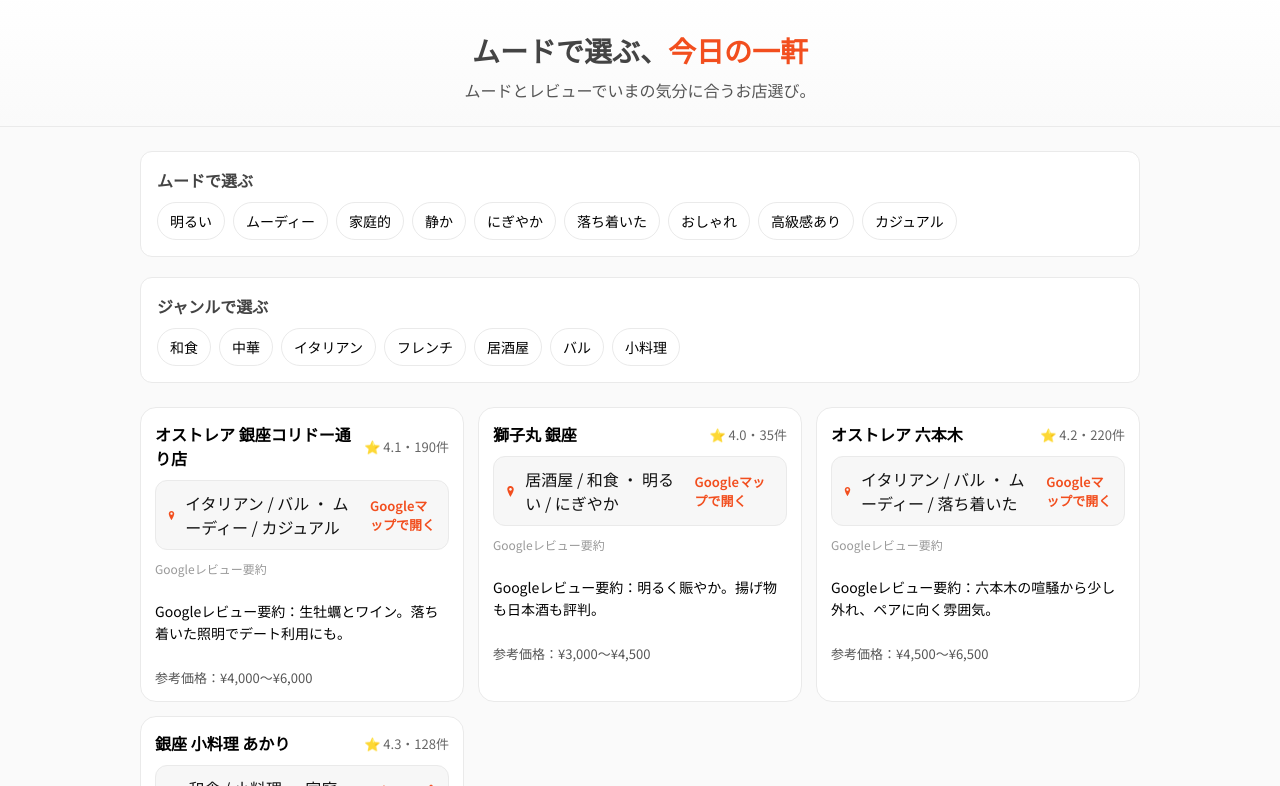
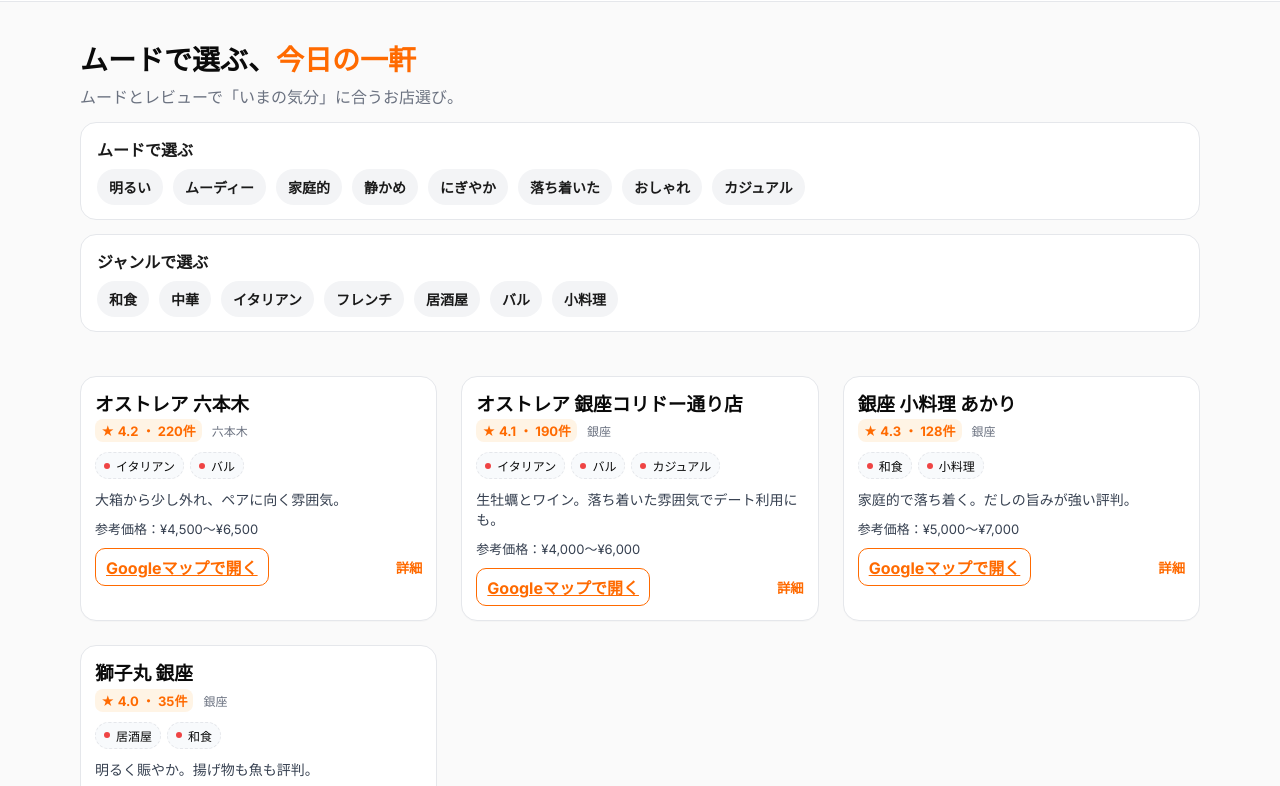
Before and after one commit to NNhiro/moood-ui, a plain HTML site: page index.html in a window 1280 px wide. Shown: the part 55-841 px from the top of the page. Drawn offline with Linux system fonts and the light colour scheme.

Commit message:
Add files via upload

```diff
--- /dev/null
+++ b/app.js
@@ -0,0 +1,185 @@
+// Data (no images to avoid copyright concerns)
+const STORES = [
+  {
+    id: "s-001",
+    name: "オストレア 銀座コリドー通り店",
+    moods: ["ムーディー","落ち着いた","おしゃれ"],
+    genres: ["イタリアン","バル","カジュアル"],
+    rating: 4.1,
+    reviewCount: 190,
+    area: "銀座",
+    summary: "生牡蠣とワイン。落ち着いた雰囲気でデート利用にも。",
+    price: "¥4,000〜¥6,000",
+    maps: "https://www.google.com/maps",
+  },
+  {
+    id: "s-002",
+    name: "獅子丸 銀座",
+    moods: ["明るい","にぎやか"],
+    genres: ["居酒屋","和食"],
+    rating: 4.0,
+    reviewCount: 35,
+    area: "銀座",
+    summary: "明るく賑やか。揚げ物も魚も評判。",
+    price: "¥3,000〜¥4,500",
+    maps: "https://www.google.com/maps",
+  },
+  {
+    id: "s-003",
+    name: "銀座 小料理 あかり",
+    moods: ["家庭的","静かめ"],
+    genres: ["和食","小料理"],
+    rating: 4.3,
+    reviewCount: 128,
+    area: "銀座",
+    summary: "家庭的で落ち着く。だしの旨みが強い評判。",
+    price: "¥5,000〜¥7,000",
+    maps: "https://www.google.com/maps",
+  },
+  {
+    id: "s-004",
+    name: "オストレア 六本木",
+    moods: ["ムーディー","落ち着いた"],
+    genres: ["イタリアン","バル"],
+    rating: 4.2,
+    reviewCount: 220,
+    area: "六本木",
+    summary: "大箱から少し外れ、ペアに向く雰囲気。",
+    price: "¥4,500〜¥6,500",
+    maps: "https://www.google.com/maps",
+  },
+];
+
+const MOOD_TAGS = ["明るい","ムーディー","家庭的","静かめ","にぎやか","落ち着いた","おしゃれ","カジュアル"];
+const GENRE_TAGS = ["和食","中華","イタリアン","フレンチ","居酒屋","バル","小料理"];
+
+const $ = (s,root=document)=> root.querySelector(s);
+const $$ = (s,root=document)=> Array.from(root.querySelectorAll(s));
+
+const moodTagsEl = $("#moodTags");
+const genreTagsEl = $("#genreTags");
+const gridEl = $("#storeGrid");
+const emptyEl = $("#emptyState");
+const activeFiltersEl = $("#activeFilters");
+const clearAllBtn = $("#clearAll");
+
+const state = {
+  moods: new Set(),
+  genres: new Set(),
+};
+
+function renderTags() {
+  moodTagsEl.innerHTML = "";
+  MOOD_TAGS.forEach(tag => moodTagsEl.appendChild(makeTag(tag, "mood")));
+  genreTagsEl.innerHTML = "";
+  GENRE_TAGS.forEach(tag => genreTagsEl.appendChild(makeTag(tag, "genre")));
+}
+
+function makeTag(label, kind){
+  const btn = document.createElement("button");
+  btn.className = "tag";
+  btn.type = "button";
+  btn.textContent = label;
+  btn.setAttribute("aria-pressed", "false");
+  btn.addEventListener("click", () => toggleTag(label, kind, btn));
+  return btn;
+}
+
+function toggleTag(label, kind, btn){
+  const set = kind === "mood" ? state.moods : state.genres;
+  if (set.has(label)) { set.delete(label); btn.setAttribute("aria-pressed","false"); }
+  else { set.add(label); btn.setAttribute("aria-pressed","true"); }
+  renderActiveChips();
+  renderGrid();
+}
+
+function renderActiveChips(){
+  const chips = [];
+  state.moods.forEach(v => chips.push(makeChip(v, "mood")));
+  state.genres.forEach(v => chips.push(makeChip(v, "genre")));
+  activeFiltersEl.innerHTML = "";
+  chips.forEach(c => activeFiltersEl.appendChild(c));
+  clearAllBtn?.toggleAttribute("hidden", chips.length === 0);
+}
+
+function makeChip(label, kind){
+  const el = document.createElement("span");
+  el.className = "active-chip";
+  el.textContent = label;
+  const x = document.createElement("button");
+  x.setAttribute("aria-label", `${label} を外す`);
+  x.textContent = "×";
+  x.addEventListener("click", () => {
+    const set = kind === "mood" ? state.moods : state.genres;
+    set.delete(label);
+    // sync button pressed state
+    const container = kind === "mood" ? moodTagsEl : genreTagsEl;
+    $$(".tag", container).forEach(btn => {
+      if (btn.textContent === label) btn.setAttribute("aria-pressed","false");
+    });
+    renderActiveChips();
+    renderGrid();
+  });
+  el.appendChild(x);
+  return el;
+}
+
+function score(s){
+  // simple score = rating * ln(1+reviews)
+  return s.rating * Math.log(1 + s.reviewCount);
+}
+
+function renderGrid(){
+  const list = STORES.filter(s => {
+    const moodOk = state.moods.size === 0 || Array.from(state.moods).every(m => s.moods.includes(m));
+    const genreOk = state.genres.size === 0 || Array.from(state.genres).every(g => s.genres.includes(g));
+    return moodOk && genreOk;
+  }).sort((a,b)=> score(b)-score(a));
+
+  gridEl.innerHTML = "";
+  list.forEach(s => gridEl.appendChild(renderCard(s)));
+
+  const empty = list.length === 0;
+  emptyEl.hidden = !empty;
+}
+
+function renderCard(s){
+  const card = document.createElement("article");
+  card.className = "card";
+  card.innerHTML = `
+    <div class="card__header">
+      <h3 class="card__title">${s.name}</h3>
+      <div class="card__meta">
+        <span class="badge" aria-label="評価">
+          ★ ${s.rating.toFixed(1)} ・ ${s.reviewCount}件
+        </span>
+        <span class="kicker">${s.area}</span>
+      </div>
+    </div>
+    <div class="pills">
+      ${[...s.genres].map(g => `<span class="pill"><span class="dot"></span>${g}</span>`).join("")}
+    </div>
+    <div class="desc">${s.summary}</div>
+    <div class="price">参考価格：${s.price}</div>
+    <div class="card__actions">
+      <a class="btn-outline" href="${s.maps}" target="_blank" rel="noopener">Googleマップで開く</a>
+      <button class="btn-link" data-id="${s.id}">詳細</button>
+    </div>
+  `;
+  card.querySelector(".btn-link")?.addEventListener("click", () => {
+    alert(`${s.name}（モーダルは後で実装可）`);
+  });
+  return card;
+}
+
+clearAllBtn?.addEventListener("click", () => {
+  state.moods.clear(); state.genres.clear();
+  $$(".tag[aria-pressed='true']").forEach(btn => btn.setAttribute("aria-pressed","false"));
+  renderActiveChips();
+  renderGrid();
+});
+
+// Init
+renderTags();
+renderActiveChips();
+renderGrid();
--- a/index.html
+++ b/index.html
@@ -1,51 +1,56 @@
-<!DOCTYPE html>
+<!doctype html>
 <html lang="ja">
 <head>
-  <meta charset="UTF-8" />
-  <meta name="viewport" content="width=device-width, initial-scale=1" />
-  <title>MOOOD</title>
-  <meta name="description" content="MOOOD｜ムード×ジャンルで探す。画像なしで軽快、Googleマップへワンタップ。レビュー要約・参考価格つき。"/>
+  <meta charset="utf-8">
+  <meta name="viewport" content="width=device-width, initial-scale=1">
+  <title>MOOOOD｜ムードで選ぶ、今日の一軒</title>
+  <meta name="description" content="ムード × ジャンルで飲食店を絞り込み。レビューと価格帯で今日の一軒を決めるMVP UI。">
   <link rel="preconnect" href="https://fonts.googleapis.com">
-  <link rel="preconnect" href="https://fonts.gstatic.com" crossorigin>
-  <link href="https://fonts.googleapis.com/css2?family=Noto+Sans+JP:wght@400;600;700&display=swap" rel="stylesheet">
-  <link rel="stylesheet" href="style.css" />
+  <link href="https://fonts.googleapis.com/css2?family=Inter:wght@400;500;600;700&display=swap" rel="stylesheet">
+  <link rel="stylesheet" href="./styles.css">
 </head>
 <body>
-  <header class="site-header">
-    <div class="brand">
-      <div class="logo-dot"></div>
-      <span class="brand-name">MOOOD</span>
+  <header class="header">
+    <div class="container header__inner">
+      <div class="logo">
+        <span class="logo__dot" aria-hidden="true"></span>
+        <span class="logo__text">MOOOOD</span>
+      </div>
     </div>
   </header>
 
-  <section class="hero">
-    <div class="hero-inner">
-      <h1 class="hero-title">ムードで選ぶ、<span class="accent">今日の一軒</span></h1>
-      <p class="hero-copy">ムードとレビューでいまの気分に合うお店選び。</p>
-    </div>
-  </section>
-
-  <main>
-    <section id="filters" class="filters">
-      <div class="filter-block">
-        <h2 class="subtle">ムードで選ぶ</h2>
-        <div class="tags" id="mood-tags"></div>
-      </div>
-      <div class="filter-block">
-        <h2 class="subtle">ジャンルで選ぶ</h2>
-        <div class="tags" id="genre-tags"></div>
-      </div>
+  <main class="container main">
+    <section class="hero">
+      <h1>ムードで選ぶ、<span class="accent">今日の一軒</span></h1>
+      <p class="hero__sub">ムードとレビューで「いまの気分」に合うお店選び。</p>
     </section>
 
-    <section class="results">
-      <div id="cards" class="grid"></div>
+    <section class="panel">
+      <h2 class="panel__title">ムードで選ぶ</h2>
+      <div id="moodTags" class="tags" role="group" aria-label="ムードタグ"></div>
+    </section>
+
+    <section class="panel">
+      <h2 class="panel__title">ジャンルで選ぶ</h2>
+      <div id="genreTags" class="tags" role="group" aria-label="ジャンルタグ"></div>
+    </section>
+
+    <section class="panel panel--transparent">
+      <div class="filters__active" id="activeFilters" aria-live="polite"></div>
+    </section>
+
+    <section aria-label="お店一覧">
+      <div id="storeGrid" class="grid"></div>
+      <div id="emptyState" class="empty" hidden>
+        条件に合うお店が見つかりません。<button class="btn-text" id="clearAll">条件をクリア</button>
+      </div>
     </section>
   </main>
 
-  <footer class="site-footer">
-    <span>© MOOOD</span>
+  <footer class="footer">
+    <div class="container">© MOOOOD</div>
   </footer>
 
-  <script src="script.js"></script>
+  <script src="./app.js"></script>
 </body>
 </html>
--- /dev/null
+++ b/styles.css
@@ -0,0 +1,112 @@
+/* Base */
+:root{
+  --accent:#FF6A00;
+  --accent-2:#FF3B30;
+  --ink:#0A0A0A;
+  --ink-dim:#1A1A1A;
+  --muted:#6B7280;
+  --card:#FFFFFF;
+  --bg:#FAFAFA;
+  --ring: rgba(255,106,0,0.35);
+  --chip:#F3F4F6;
+  --chip-active:#FFEEE1;
+  --badge:#FFF4E5;
+  --radius:16px;
+}
+
+*{box-sizing:border-box}
+html,body{height:100%}
+body{
+  margin:0;
+  background:var(--bg);
+  color:var(--ink);
+  font-family:Inter, system-ui, -apple-system, Segoe UI, Roboto, 'Helvetica Neue', Arial, 'Noto Sans JP', sans-serif;
+  -webkit-font-smoothing:antialiased;
+  text-rendering:optimizeLegibility;
+}
+
+/* Layout */
+.container{max-width:1120px;margin:0 auto;padding:0 20px}
+.main{padding:28px 0 64px}
+
+/* Header */
+.header{
+  position:sticky; top:0; z-index:10;
+  backdrop-filter:saturate(180%) blur(8px);
+  background:rgba(255,255,255,0.9);
+  border-bottom:1px solid #E5E7EB;
+}
+.header__inner{display:flex; align-items:center; height:56px; gap:8px}
+.logo{display:flex; align-items:center; gap:10px; font-weight:700}
+.logo__dot{width:20px; height:20px; border-radius:10px; background:linear-gradient(135deg,var(--accent),var(--accent-2)); display:inline-block}
+.logo__text{font-size:18px; letter-spacing:.5px; color:var(--ink-dim)}
+
+/* Hero */
+.hero h1{font-size:28px; margin:8px 0 6px}
+.hero__sub{color:var(--muted); margin:0 0 10px}
+.accent{color:var(--accent);}
+
+/* Panel */
+.panel{background:var(--card); border:1px solid #E5E7EB; border-radius:var(--radius); padding:14px 16px; margin:14px 0}
+.panel--transparent{background:transparent; border-color:transparent; padding-top:0}
+.panel__title{font-size:16px; margin:0 0 8px; color:var(--ink-dim)}
+
+/* Tags */
+.tags{display:flex; flex-wrap:wrap; gap:10px}
+.tag{
+  appearance:none; -webkit-appearance:none;
+  border:none; cursor:pointer; user-select:none;
+  padding:8px 12px; border-radius:999px;
+  background:var(--chip); color:var(--ink-dim);
+  font-weight:600; font-size:14px;
+  transition:.15s ease-in-out;
+}
+.tag:hover{filter:brightness(.98)}
+.tag:focus-visible{outline:2px solid var(--ring); outline-offset:2px}
+.tag[aria-pressed="true"], .tag.active{background:var(--accent); color:#fff}
+
+/* Active filters (chips) */
+.filters__active{display:flex; flex-wrap:wrap; gap:8px}
+.active-chip{display:inline-flex; align-items:center; gap:6px; background:var(--chip-active); color:var(--ink-dim);
+  border-radius:999px; padding:6px 10px; font-size:13px; font-weight:600}
+.active-chip button{all:unset; cursor:pointer; padding:2px 4px; border-radius:6px}
+.active-chip button:focus-visible{outline:2px solid var(--ring)}
+
+/* Grid & Card */
+.grid{display:grid; grid-template-columns:repeat(1,minmax(0,1fr)); gap:24px}
+@media (min-width: 700px){ .grid{grid-template-columns:repeat(2,minmax(0,1fr));} }
+@media (min-width: 1024px){ .grid{grid-template-columns:repeat(3,minmax(0,1fr));} }
+
+.card{
+  background:var(--card); border:1px solid #E5E7EB; border-radius:var(--radius);
+  padding:14px; display:flex; flex-direction:column; gap:10px; min-height:180px;
+  box-shadow:0 1px 0 rgba(0,0,0,0.02);
+}
+.card__title{font-weight:700; line-height:1.3; margin:2px 0}
+.card__meta{display:flex; align-items:center; gap:10px; color:var(--muted); font-size:13px}
+.badge{background:var(--badge); color:var(--accent); padding:2px 6px; border-radius:8px; font-weight:700; display:inline-flex; align-items:center; gap:4px}
+.dot{width:6px;height:6px;border-radius:3px;background:var(--accent)}
+.kicker{color:var(--muted); font-size:12px}
+.pills{display:flex; flex-wrap:wrap; gap:6px}
+.pill{display:inline-flex; align-items:center; gap:6px; padding:4px 8px; border-radius:999px; background:#F8FAFC; border:1px dashed #E5E7EB; font-size:12px}
+.pill .dot{background:#EF4444} /* location pin color hint (non-copyright) */
+
+.desc{color:#374151; font-size:14px}
+.price{color:#374151; font-size:13px}
+
+.card__actions{display:flex; align-items:center; justify-content:space-between}
+.btn-link{
+  border:none; background:transparent; padding:0; color:var(--accent); font-weight:700; cursor:pointer;
+}
+.btn-text{border:none;background:transparent;color:var(--accent);font-weight:700;cursor:pointer}
+.btn-outline{
+  border:1px solid var(--accent); background:transparent; color:var(--accent); border-radius:10px; padding:6px 10px; font-weight:700; cursor:pointer;
+}
+.btn-outline:hover{background:#FFF4E5}
+.btn-outline:focus-visible{outline:2px solid var(--ring); outline-offset:2px}
+
+/* Empty state */
+.empty{margin:24px 0; color:var(--muted)}
+
+/* Footer */
+.footer{border-top:1px solid #E5E7EB; padding:20px 0; color:var(--muted); font-size:12px; background:#FFF}
```
